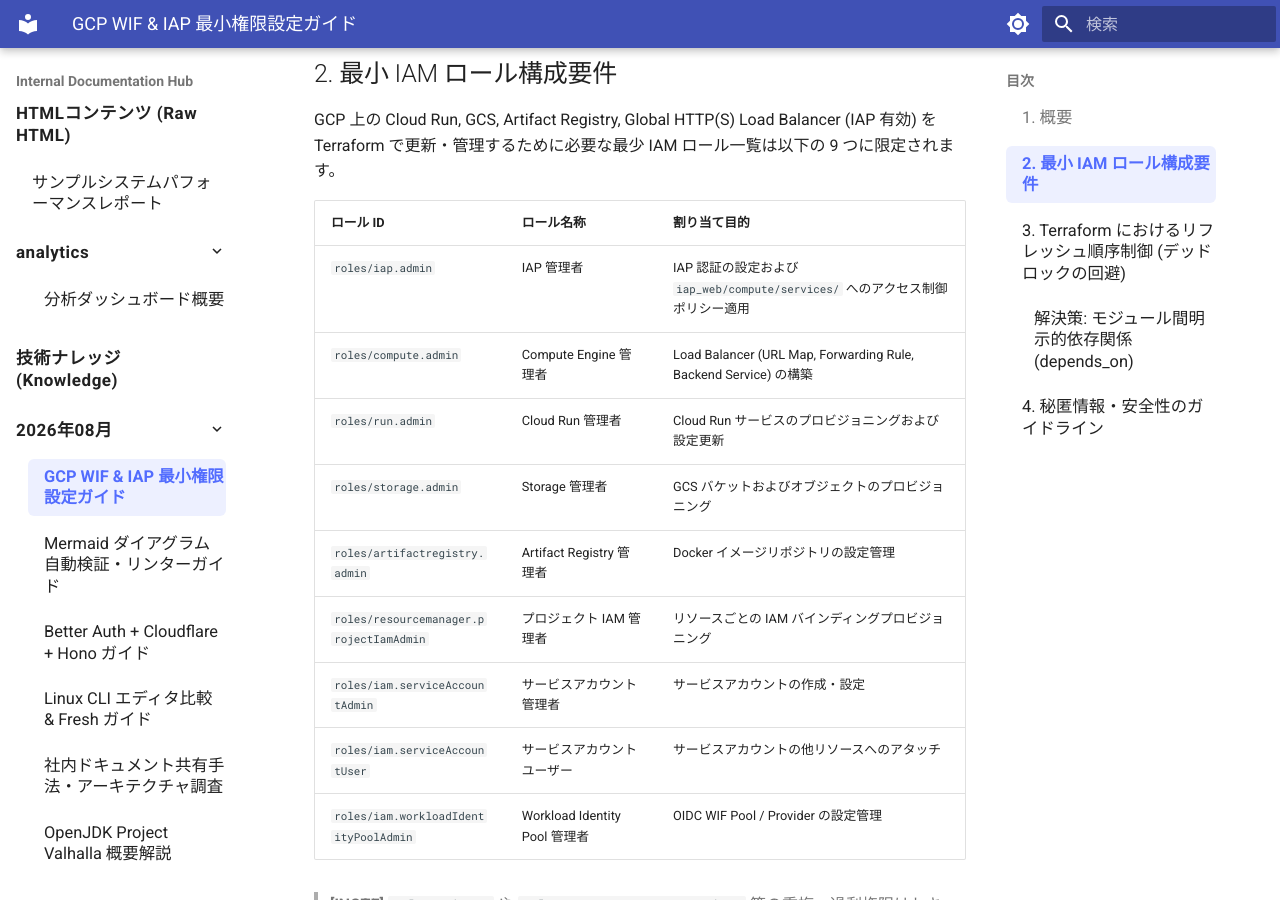
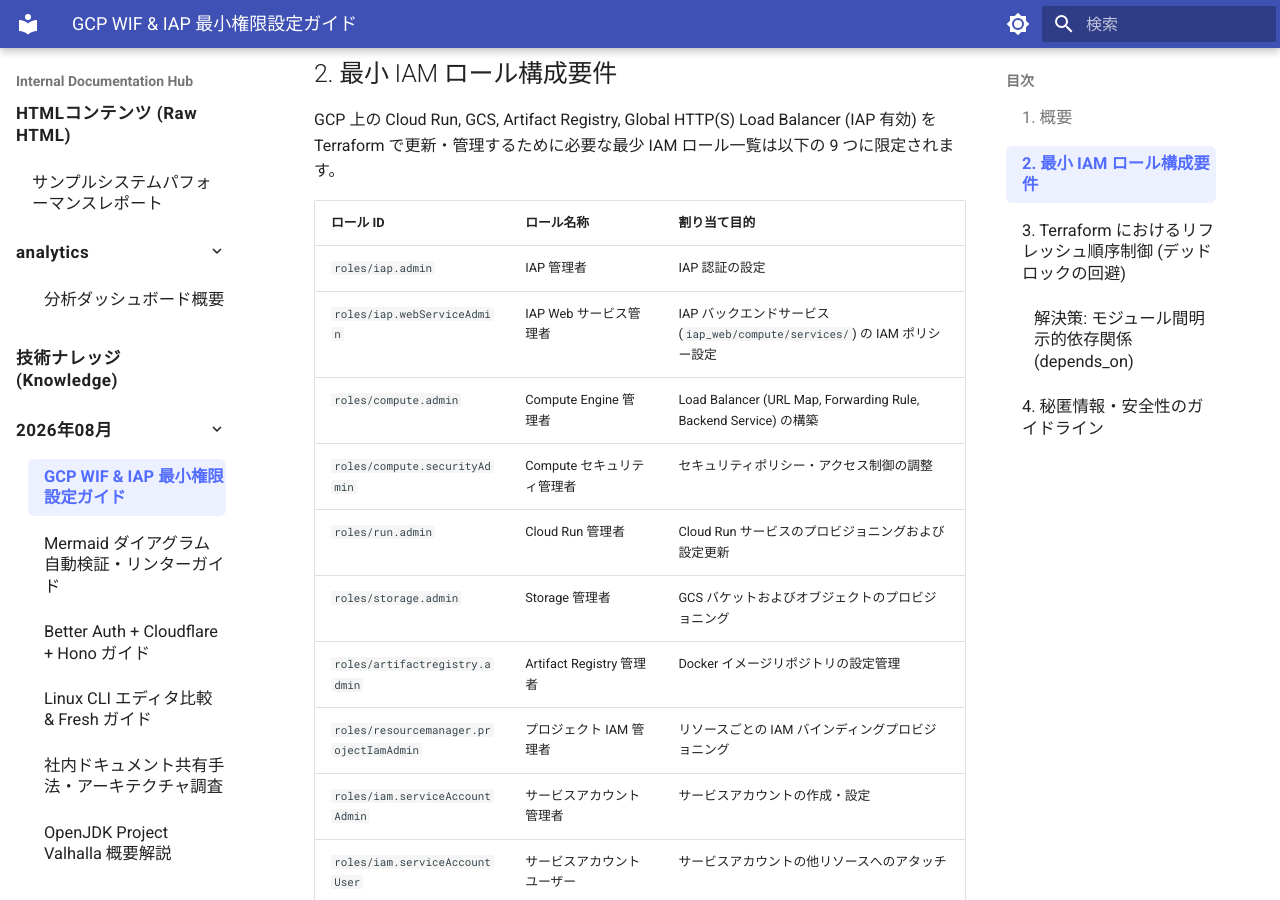
Before and after one commit to oharato/docs-repo, an MkDocs documentation site: the page built from docs/knowledge/2026-08/2026-08-09_gcp_wif_iap_least_privilege_guide.md, in a window 1280 px wide and 900 px high, scrolled down 426 px. Built offline with MkDocs 1.6.1 and Material for MkDocs 9.7.7, drawn with Linux system fonts in a browser that asks for light colours.

Commit message:
docs: update GCP WIF & IAP Least Privilege Guide with specific iap.webServiceAdmin requirements

```diff
--- a/docs/knowledge/2026-08/2026-08-09_gcp_wif_iap_least_privilege_guide.md
+++ b/docs/knowledge/2026-08/2026-08-09_gcp_wif_iap_least_privilege_guide.md
@@ -12,8 +12,10 @@
 
 | ロール ID | ロール名称 | 割り当て目的 |
 | :--- | :--- | :--- |
-| `roles/iap.admin` | IAP 管理者 | IAP 認証の設定および `iap_web/compute/services/` へのアクセス制御ポリシー適用 |
+| `roles/iap.admin` | IAP 管理者 | IAP 認証の設定 |
+| `roles/iap.webServiceAdmin` | IAP Web サービス管理者 | IAP バックエンドサービス (`iap_web/compute/services/`) の IAM ポリシー設定 |
 | `roles/compute.admin` | Compute Engine 管理者 | Load Balancer (URL Map, Forwarding Rule, Backend Service) の構築 |
+| `roles/compute.securityAdmin` | Compute セキュリティ管理者 | セキュリティポリシー・アクセス制御の調整 |
 | `roles/run.admin` | Cloud Run 管理者 | Cloud Run サービスのプロビジョニングおよび設定更新 |
 | `roles/storage.admin` | Storage 管理者 | GCS バケットおよびオブジェクトのプロビジョニング |
 | `roles/artifactregistry.admin` | Artifact Registry 管理者 | Docker イメージリポジトリの設定管理 |
```
Also changed, not shown: docs/system/pitfalls_and_tips.md (+2 -0 lines).
